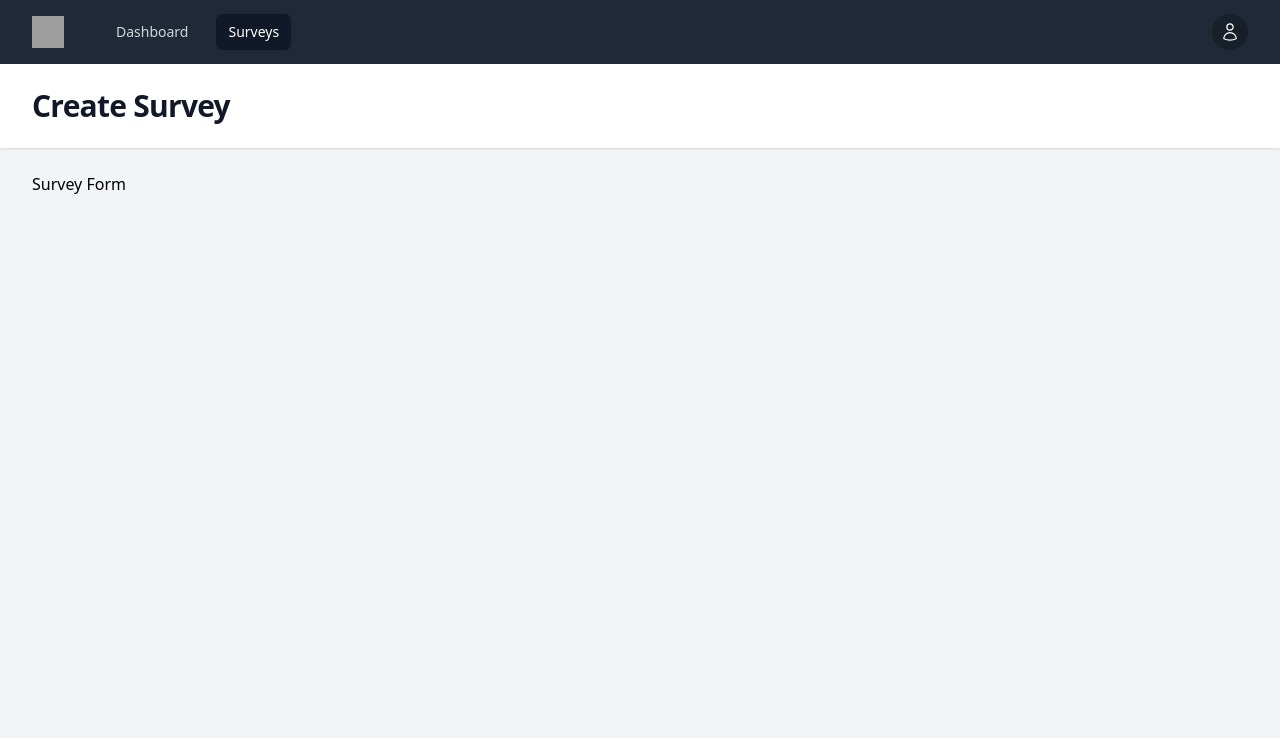
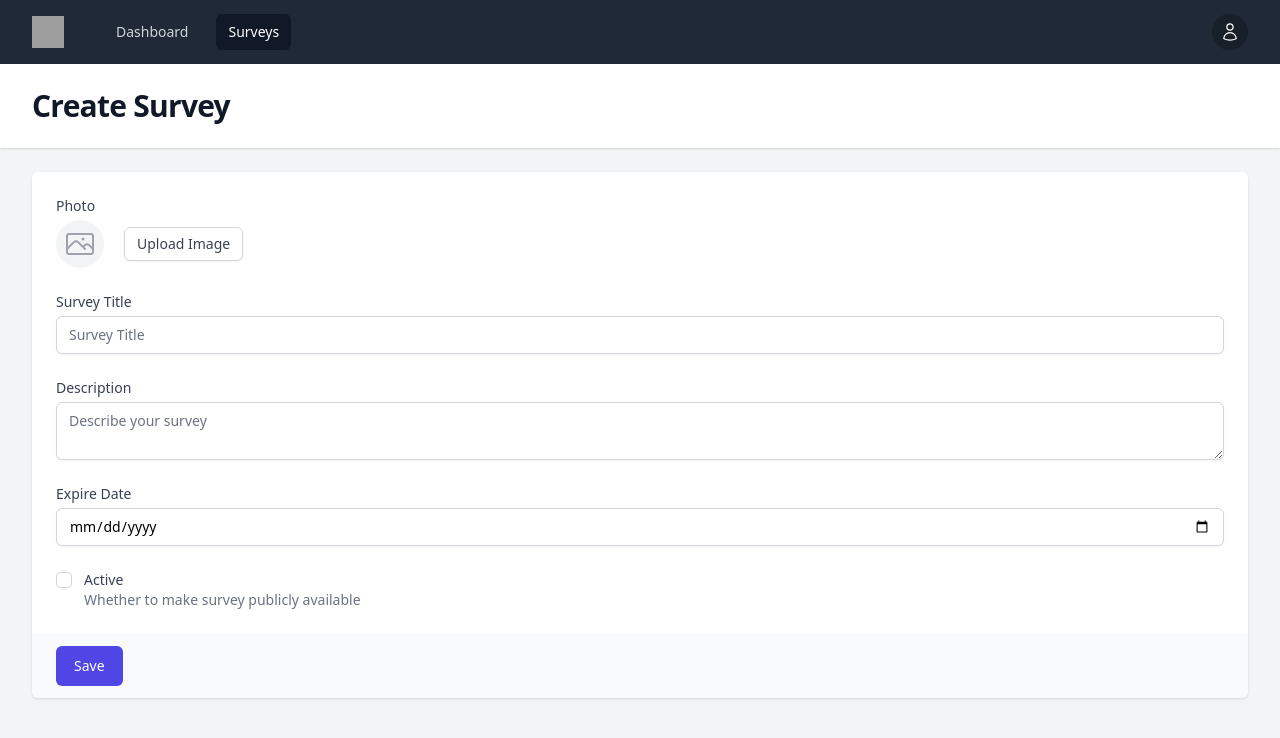
Before and after one commit to norrico31/react_survey, a React (Vite) app in the folder frontend/: page /surveys/create in a window 1280 px wide. Shown: the top 738 px of the page. Built offline with nearby package versions, Linux system fonts and the light colour scheme; grey boxes are pictures that could not be loaded.

Commit message:
feature: survey create page

```diff
--- a/frontend/src/pages/SurveyView.tsx
+++ b/frontend/src/pages/SurveyView.tsx
@@ -1,9 +1,167 @@
-import { PageContent } from '../components'
+import { PhotoIcon } from '@heroicons/react/24/outline'
+import { useState } from 'react'
+import { Button, PageContent } from '../components'
+
+const surveyState = {
+    title: "",
+    slug: "",
+    status: false,
+    description: "",
+    image: null,
+    image_url: null,
+    expire_date: "",
+    questions: [],
+}
 
 export default function SurveyView() {
+    const [survey, setSurvey] = useState(surveyState)
+    function onSubmit(e: React.FormEvent) {
+        e.preventDefault()
+    }
     return (
         <PageContent title='Create Survey'>
-            Survey Form
+            <form method='post' onSubmit={onSubmit}>
+                <div className="shadow sm:overflow-hidden sm:rounded-md">
+                    <div className="space-y-6 bg-white px-4 py-5 sm:p-6">
+
+                        {/* Image */}
+                        <div>
+                            <label className="block text-sm font-medium text-gray-700">
+                                Photo
+                            </label>
+                            <div className="mt-1 flex items-center">
+                                {survey.image_url && (
+                                    <img
+                                        src={survey.image_url}
+                                        alt=""
+                                        className="w-32 h-32 object-cover"
+                                    />
+                                )}
+                                {!survey.image_url && (
+                                    <span className="flex justify-center  items-center text-gray-400 h-12 w-12 overflow-hidden rounded-full bg-gray-100">
+                                        <PhotoIcon className="w-8 h-8" />
+                                    </span>
+                                )}
+                                <button
+                                    type="button"
+                                    className="relative ml-5 rounded-md border border-gray-300 bg-white py-2 px-3 text-sm font-medium leading-4 text-gray-700 shadow-sm hover:bg-gray-50 focus:outline-none focus:ring-2 focus:ring-indigo-500 focus:ring-offset-2"
+                                >
+                                    <input
+                                        type="file"
+                                        className="absolute left-0 top-0 right-0 bottom-0 opacity-0"
+                                    // onChange={onImageChoose}
+                                    />
+                                    Upload Image
+                                </button>
+                            </div>
+                        </div>
+                        {/* Image */}
+                        {/*Title*/}
+                        <div className="col-span-6 sm:col-span-3">
+                            <label
+                                htmlFor="title"
+                                className="block text-sm font-medium text-gray-700"
+                            >
+                                Survey Title
+                            </label>
+                            <input
+                                type="text"
+                                name="title"
+                                id="title"
+                                value={survey.title}
+                                onChange={(ev) =>
+                                    setSurvey({ ...survey, title: ev.target.value })
+                                }
+                                placeholder="Survey Title"
+                                className="mt-1 block w-full rounded-md border-gray-300 shadow-sm focus:border-indigo-500 focus:ring-indigo-500 sm:text-sm"
+                            />
+                        </div>
+                        {/*Title*/}
+
+                        {/*Description*/}
+                        <div className="col-span-6 sm:col-span-3">
+                            <label
+                                htmlFor="description"
+                                className="block text-sm font-medium text-gray-700"
+                            >
+                                Description
+                            </label>
+                            {/* <pre>{ JSON.stringify(survey, undefined, 2) }</pre> */}
+                            <textarea
+                                name="description"
+                                id="description"
+                                value={survey.description || ""}
+                                onChange={(ev) =>
+                                    setSurvey({ ...survey, description: ev.target.value })
+                                }
+                                placeholder="Describe your survey"
+                                className="mt-1 block w-full rounded-md border-gray-300 shadow-sm focus:border-indigo-500 focus:ring-indigo-500 sm:text-sm"
+                            ></textarea>
+                        </div>
+                        {/*Description*/}
+
+                        {/*Expire Date*/}
+                        <div className="col-span-6 sm:col-span-3">
+                            <label
+                                htmlFor="expire_date"
+                                className="block text-sm font-medium text-gray-700"
+                            >
+                                Expire Date
+                            </label>
+                            <input
+                                type="date"
+                                name="expire_date"
+                                id="expire_date"
+                                value={survey.expire_date}
+                                onChange={(ev) =>
+                                    setSurvey({ ...survey, expire_date: ev.target.value })
+                                }
+                                className="mt-1 block w-full rounded-md border-gray-300 shadow-sm focus:border-indigo-500 focus:ring-indigo-500 sm:text-sm"
+                            />
+                        </div>
+                        {/*Expire Date*/}
+
+                        {/*Active*/}
+                        <div className="flex items-start">
+                            <div className="flex h-5 items-center">
+                                <input
+                                    id="status"
+                                    name="status"
+                                    type="checkbox"
+                                    checked={survey.status}
+                                    onChange={(ev) =>
+                                        setSurvey({ ...survey, status: ev.target.checked })
+                                    }
+                                    className="h-4 w-4 rounded border-gray-300 text-indigo-600 focus:ring-indigo-500"
+                                />
+                            </div>
+                            <div className="ml-3 text-sm">
+                                <label
+                                    htmlFor="comments"
+                                    className="font-medium text-gray-700"
+                                >
+                                    Active
+                                </label>
+                                <p className="text-gray-500">
+                                    Whether to make survey publicly available
+                                </p>
+                            </div>
+                        </div>
+                        {/*Active*/}
+
+                        {/* <button type="button" onClick={addQuestion}>
+                            Add question
+                        </button> */}
+                        {/* <SurveyQuestions
+                            questions={survey.questions}
+                            onQuestionsUpdate={onQuestionsUpdate}
+                        /> */}
+                    </div>
+                    <div className="bg-gray-50 px-4 py-3 text-right sm:px-6">
+                        <Button>Save</Button>
+                    </div>
+                </div>
+            </form>
         </PageContent>
     )
 }
--- a/frontend/src/pages/Surveys.tsx
+++ b/frontend/src/pages/Surveys.tsx
@@ -1,17 +1,30 @@
-import { PageContent } from '../components/'
+import { Button, PageContent } from '../components/'
 import { useSurveyContext } from '../contexts'
 import SurveyListItem from '../components/SurveyListItem'
+import { PlusCircleIcon } from '@heroicons/react/24/outline'
+
+function SurveyCreate() {
+    return
+}
 
 export default function Surveys() {
     const { surveys } = useSurveyContext()
 
     function deleteSurvey(id: number) {
-
+        console.log('delete survey: ', id)
     }
 
     return (
         <>
-            <PageContent title='Surveys'>
+            <PageContent
+                title='Surveys'
+                button={(
+                    <Button color='green' to='/surveys/create'>
+                        <PlusCircleIcon className='h-6 w-6 mr-2' />
+                        Create Survey
+                    </Button>
+                )}
+            >
                 <div className="grid grid-cols-1 gap-5 sm:grid-cols-2 md:grid-cols-3">
                     {surveys.map((survey: any) => <SurveyListItem survey={survey} key={survey.id} onClick={deleteSurvey} />)}
                 </div>
--- a/frontend/src/routes.tsx
+++ b/frontend/src/routes.tsx
@@ -31,7 +31,7 @@
     },
     {
         path: '/',
-        element: <GuestLayout />, // use <Outlet /> to render the children
+        element: <GuestLayout />,
         children: [
             {
                 path: 'signup',
```
